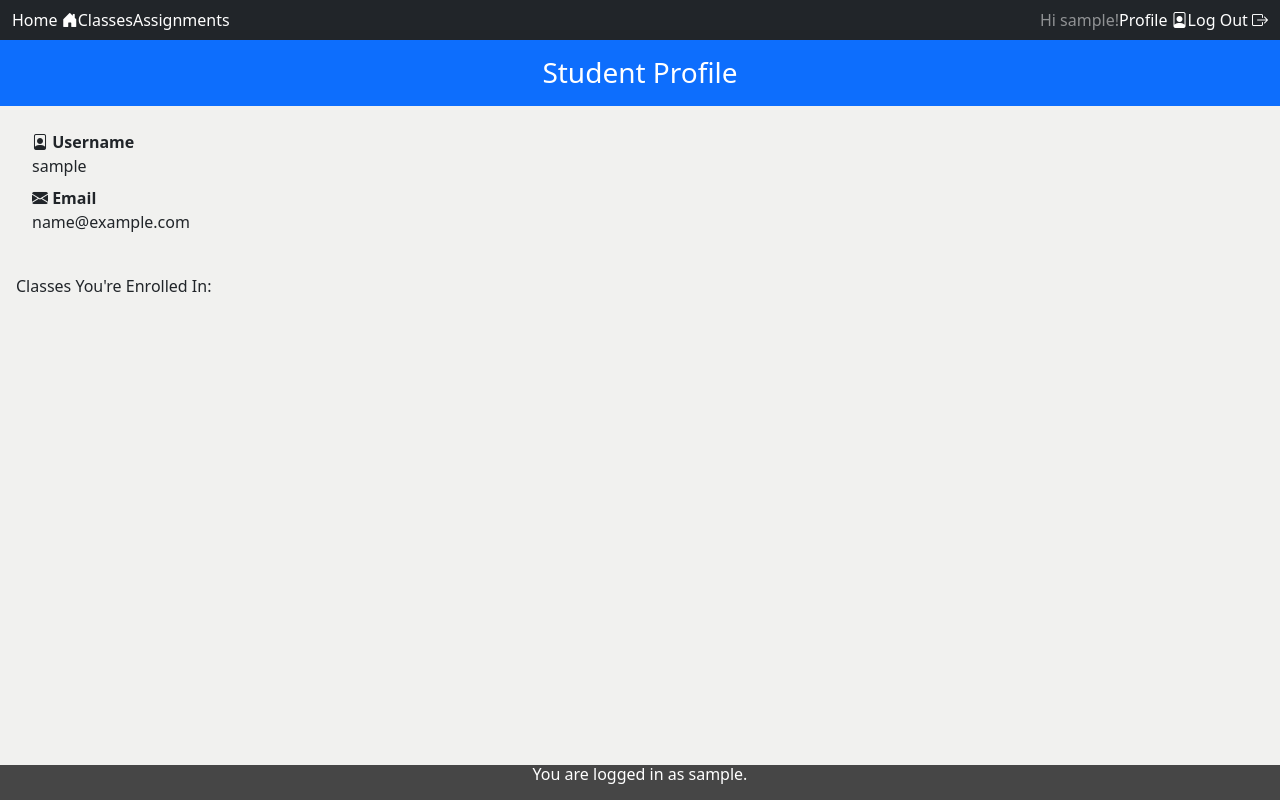
After one commit to geetan-gandhe/assignment-organizer, a Django app: page /profile in a window 1280 px wide. The commit adds this page. Run offline with Django 3.2, Linux system fonts and the light colour scheme; the visitor is signed in with stand-in values (Sample User, id 1); data that the repository does not hold is empty; some libraries are stand-ins or nearby versions.

Commit message:
add user profile

```diff
--- a/organizer/models.py
+++ b/organizer/models.py
@@ -4,11 +4,12 @@ from django.db.models import fields
 from django.urls import reverse
 from django.contrib.auth.models import User
 from django import forms
+from django.utils import timezone
 
 
 class Class(models.Model):
     class_name = models.CharField(max_length=100, default="CS3240")
-    users = models.ManyToManyField(User)
+    users = models.ManyToManyField(User, related_name="students")
     enrollment = models.IntegerField(default=50)
     class Meta:
             ordering = ['class_name']
@@ -38,8 +39,6 @@ class NotesUploadForm(forms.ModelForm):
         model = Notes
         fields = ('file','course',)
 
-from django.db import models
-from django.utils import timezone
 
 # Create your models here.
 class Category(models.Model): # The Category table name that inherits models.Model
--- /dev/null
+++ b/organizer/templates/organizer/profile.html
@@ -0,0 +1,25 @@
+{% include 'base.html' %}
+{% load static %}
+{% load bootstrap5 %}
+{% bootstrap_css %}
+{% bootstrap_javascript %}
+
+<link rel="stylesheet" type="text/css" href="{% static 'organizer/style.css' %}">
+<h3><div class = "text-center mb-4 p-3 mb-2 bg-primary text-white"> Student Profile</div></h3>
+
+<dl class="row ml-2 pl-2">
+    <dt class="col-sm-3 ml-2 pl-2">  <i class="bi bi-file-person"></i> Username</dt>
+    <dd class="col-sm-9 ml-2 pl-2">{{ user.username }} </dd>
+    <dt class="col-sm-3 ml-2 pl-2"> <i class="bi bi-envelope-fill"></i> Email</dt>
+    <dd class="col-sm-9 ml-2 pl-2">
+      <p>{{ user.email}} </p>
+    </dd>
+</dl>
+
+<p class="ml-2 pl-2">Classes You're Enrolled In:</p>
+{% for course in schedule%}
+    <li class="list-group-item">
+      <a href="{% url 'organizer:detail' course %}">{{ course}}</a>
+    </li>
+{% endfor %}
+</div>
--- a/organizer/urls.py
+++ b/organizer/urls.py
@@ -19,5 +19,6 @@ urlpatterns = [
     path('logout', LogoutView.as_view(), name='logout'),
     path('reviews/', views.ReviewListView.as_view(), name='reviews'),
     path('index',views.index, name='todo'),
+    path('profile',views.profile_view, name='profile'),
     path('classes/<str:class_name>/upload', views.upload_file, name='upload_file'),
     path('classes/<str:class_name>/join', views.join_class, name='join_class')]+ static(settings.MEDIA_URL, document_root=settings.MEDIA_ROOT)
--- a/organizer/views.py
+++ b/organizer/views.py
@@ -47,6 +47,11 @@ class DetailView(View):
         print(context)
         return render(request, 'organizer/detail.html', context)
 
+def profile_view(request):
+    context = {
+        "schedule": request.user.students.all()
+    }
+    return render(request, 'organizer/profile.html', context)
 
 def upload_file(request, class_name):
     this_course = Class.objects.get(class_name=class_name)
--- a/templates/base.html
+++ b/templates/base.html
@@ -4,14 +4,14 @@
 {% bootstrap_css %}
 {% bootstrap_javascript %}
 <link rel="stylesheet" href="https://maxcdn.bootstrapcdn.com/bootstrap/4.0.0/css/bootstrap.min.css" integrity="sha384-Gn5384xqQ1aoWXA+058RXPxPg6fy4IWvTNh0E263XmFcJlSAwiGgFAW/dAiS6JXm" crossorigin="anonymous">
-
+<link rel="stylesheet" href="https://cdn.jsdelivr.net/npm/bootstrap-icons@1.7.0/font/bootstrap-icons.css">
 <nav class="'navbar navbar-expand-lg navbar-dark bg-dark">
     <div class="container-fluid">
     <div class="navbar-collapse collapse w-100 order-1 order-md-0 dual-collapse2">
         <!-- Items -->
         <ul class="navbar-nav">
         <li class="nav-item active">
-            <a class="nav-link" href="{% url 'organizer:homepage' %}">Home</a>
+            <a class="nav-link" href="{% url 'organizer:homepage' %}">Home <i class="bi bi-house-door-fill"></i></a>
         </li>
             <!-- <a href="{% url 'organizer:classes' %}">Calendar</a> --> <!-- change to organizer:calendar after calendar implementation-->
         <li class="nav-item active">
@@ -28,7 +28,10 @@
             Hi {{ user.username }}!
             </span>
             <li class="nav-item active">
-            <a class="nav-link" href="{% url 'organizer:logout' %}">Log Out</a>
+            <a class="nav-link" href="{% url 'organizer:profile' %}">Profile <i class="bi bi-file-person"></i></a>
+            </li>
+            <li class="nav-item active">
+            <a class="nav-link" href="{% url 'organizer:logout' %}">Log Out <i class="bi bi-box-arrow-right"></i></a>
             </li>
             {% else %}
             <li class="nav-item active">
```
Also changed, not shown: organizer/migrations/0013_auto_20211113_0426.py (added).
